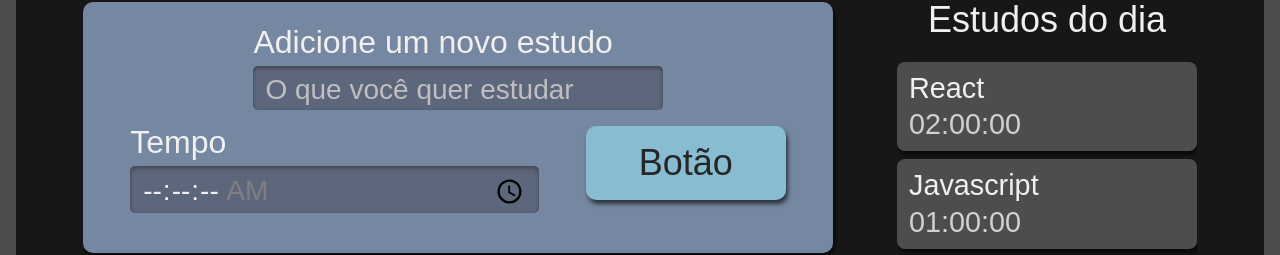
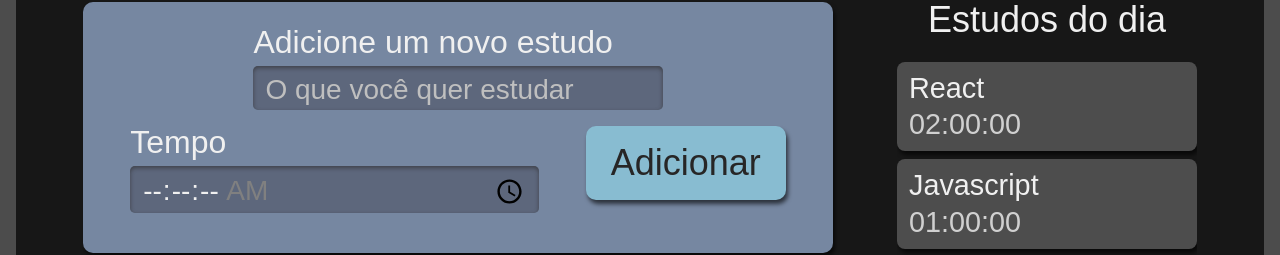
Before and after one commit to RichardRosenblat/alura-react-studies, a React (Create React App) app: page / in a window 1280 px wide. Shown: the part 222-477 px from the top of the page. Built offline with nearby package versions, Linux system fonts and the light colour scheme.

Commit message:
add button props

```diff
--- a/src/components/Botao/index.tsx
+++ b/src/components/Botao/index.tsx
@@ -1,9 +1,9 @@
 import React from "react";
 import style from "./Botao.module.scss";
 
-class Botao extends React.Component {
+class Botao extends React.Component <any, any> {
 	render() {
-		return <button className={style.botao}>Botão</button>;
+		return <button className={style.botao}>{this.props.children}</button>;
 	}
 }
 
--- a/src/components/Formulario/index.tsx
+++ b/src/components/Formulario/index.tsx
@@ -29,7 +29,7 @@
 					/>
 				</div>
 				<div>
-					<Botao />
+					<Botao> Adicionar </Botao>
 				</div>
 			</form>
 		);
```
